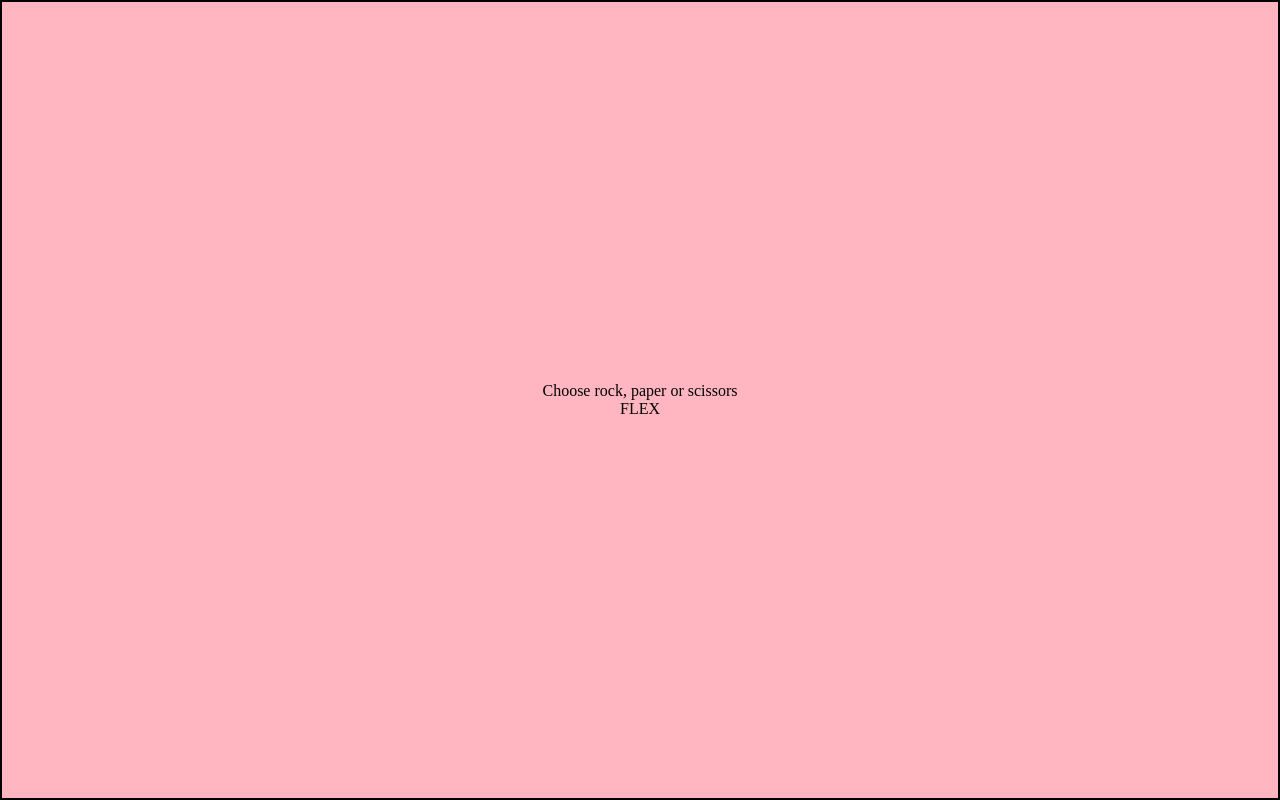
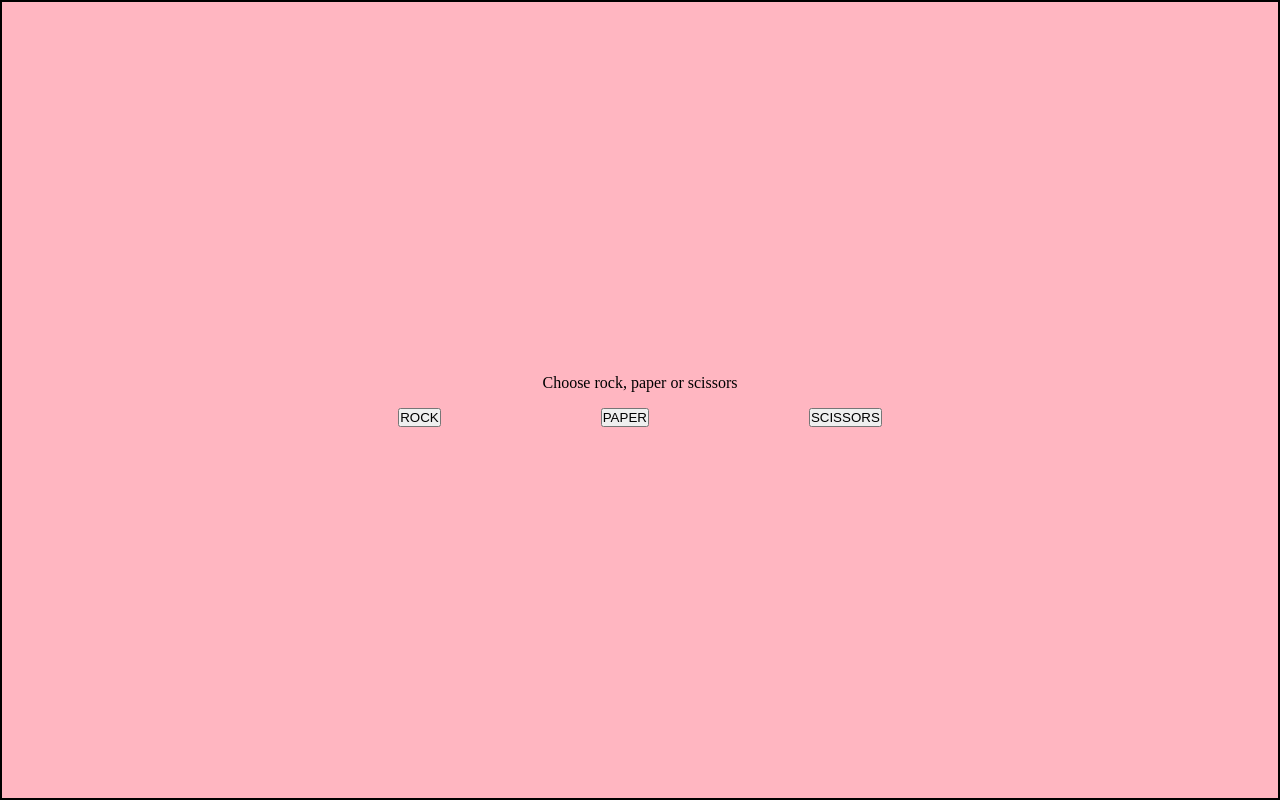
Before and after one commit to Castronimus/rockPaperScissors, a plain HTML site: page index.html in a window 1280 px wide. Drawn offline with Linux system fonts and the light colour scheme.

Commit message:
Create 3 buttons to choose

```diff
--- a/index.html
+++ b/index.html
@@ -10,8 +10,11 @@
 
     <body>
         <div>Choose rock, paper or scissors</div>
-        <div>FLEX</div>
-
+        <div class="button-container">
+            <button>ROCK</button>
+            <button>PAPER</button>
+            <button>SCISSORS</button>
+        </div>
 
 
 
--- a/style.css
+++ b/style.css
@@ -13,3 +13,10 @@ body {
     align-items: center;
     flex-direction: column;
 }
+
+.button-container {
+    display: flex;
+    gap: 10em;
+    margin-top: 1em;
+
+}
```
